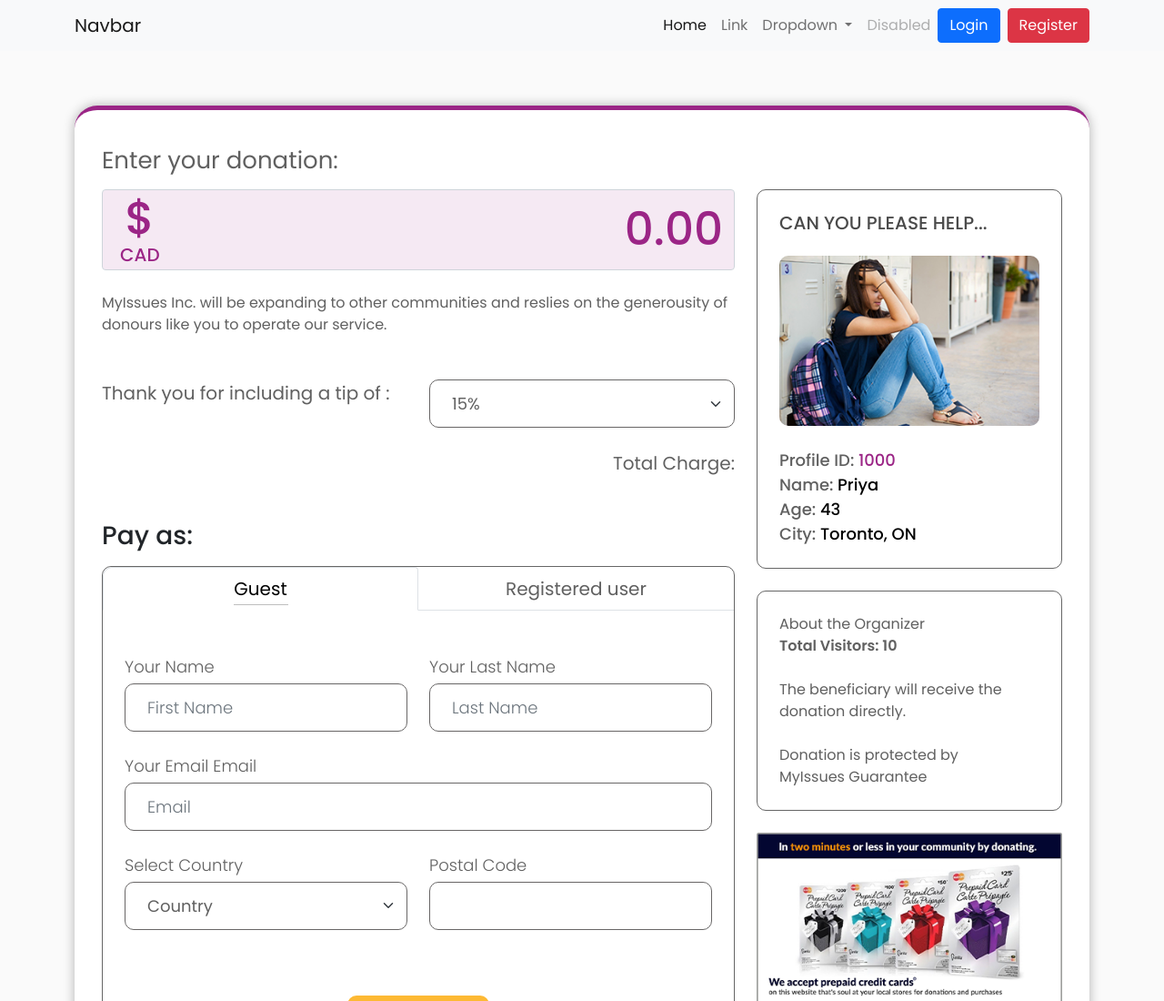
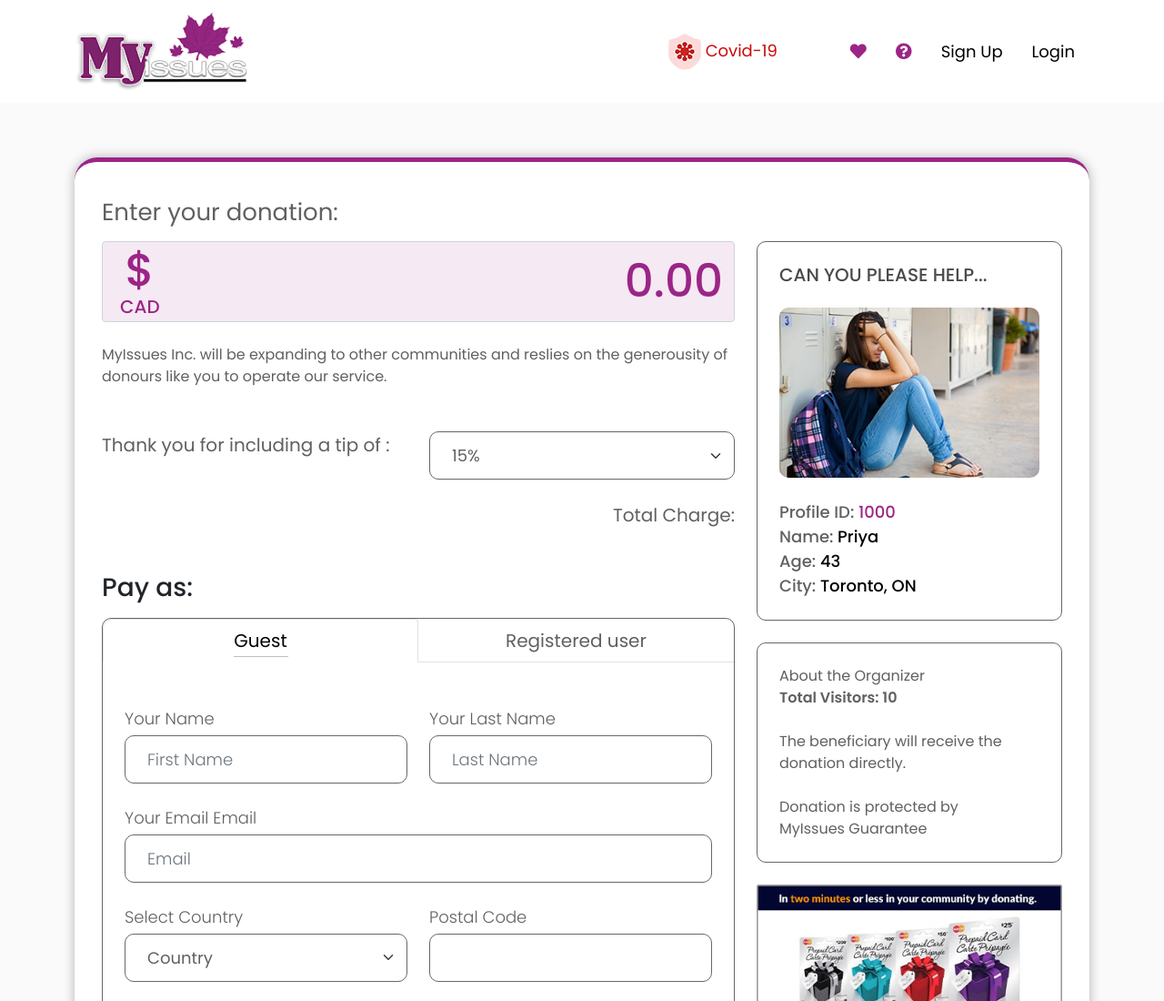
Before and after one commit to Nuruddin-Adnan/myissues-new, a plain HTML site: page page-10.html in a window 1280 px wide. Shown: the top 1100 px of the page at 91% size. Drawn offline with Linux system fonts and the light colour scheme.

Commit message:
page 10 header complete

```diff
--- /dev/null
+++ b/assets/scss/layouts/_page-10-header.scss
@@ -0,0 +1,29 @@
+.page-10-header {
+    .navbar-brand {
+        max-width: 190px;
+
+        @media (max-width: 767px) {
+            max-width: 140px;
+        }
+    }
+
+    .navbar-nav {
+        .nav-link {
+            font-size: 18px;
+            color: #000;
+
+            @media (min-width: 992px) {
+                padding-right: 1rem;
+                padding-left: 1rem;
+            }
+
+            &.corona {
+                color: #cc0809;
+            }
+
+            i {
+                color: #9b2586;
+            }
+        }
+    }
+}
--- a/assets/scss/style.scss
+++ b/assets/scss/style.scss
@@ -8,6 +8,10 @@
 
 
 /*=== layouts css start === */
+
+/*=== page-10-header css start === */
+@import 'layouts/page-10-header';
+/*===// end of page-10-header css === */
 
 /*=== steps-header css start === */
 @import 'layouts/steps-header';
--- a/page-10.html
+++ b/page-10.html
@@ -19,47 +19,43 @@
 
   <!-- === header section start === -->
   <header>
-    <nav class="navbar navbar-expand-lg navbar-light bg-light">
+    <nav class="navbar navbar-expand navbar-light bg-white page-10-header">
       <div class="container">
-        <a class="navbar-brand" href="#">Navbar</a>
+        <a class="navbar-brand" href="#"><img src="assets/images/logo.png" alt="logo" class="img-fluid"></a>
 
-        <a href="#" class="btn btn-primary ms-auto d-lg-none me-2">Login</a>
-
-        <button class="navbar-toggler" type="button" data-bs-toggle="collapse" data-bs-target="#navbarSupportedContent"
-          aria-controls="navbarSupportedContent" aria-expanded="false" aria-label="Toggle navigation">
-          <span class="navbar-toggler-icon"></span>
-        </button>
 
         <div class="collapse navbar-collapse" id="navbarSupportedContent">
-          <ul class="navbar-nav ms-auto mb-2 mb-lg-0">
+          <ul class="navbar-nav ms-auto align-items-center">
             <li class="nav-item">
-              <a class="nav-link active" aria-current="page" href="#">Home</a>
+              <a class="nav-link corona me-md-5" aria-current="page" href="#">
+                <img src="assets/images/icon/corona.png" alt="icon"> <span class="d-lg-inline d-none">Covid-19</span>
+              </a>
             </li>
             <li class="nav-item">
-              <a class="nav-link" href="#">Link</a>
+              <a class="nav-link" href="#"><i class="fas fa-heart"></i></a>
             </li>
-            <li class="nav-item dropdown">
-              <a class="nav-link dropdown-toggle" href="#" id="navbarDropdown" role="button" data-bs-toggle="dropdown"
+            <li class="nav-item">
+              <a class="nav-link" href="#"><i class="fas fa-question-circle"></i></a>
+            </li>
+            <li class="nav-item d-md-block d-none">
+              <a class="nav-link" href="#" data-bs-toggle="modal" data-bs-target="#page-10-login">Sign Up </a>
+            </li>
+            <li class="nav-item d-md-block d-none">
+              <a class="nav-link" href="#" data-bs-toggle="modal" data-bs-target="#page-10-register">Login</a>
+            </li>
+            <li class="nav-item dropdown d-md-none">
+              <a class="nav-link" href="#" id="navbarDropdown" role="button" data-bs-toggle="dropdown"
                 aria-expanded="false">
-                Dropdown
+                <img src="assets/images/icon/Menu.png" alt="icon" class="img-fluid">
               </a>
-              <ul class="dropdown-menu" aria-labelledby="navbarDropdown">
-                <li><a class="dropdown-item" href="#">Action</a></li>
-                <li><a class="dropdown-item" href="#">Another action</a></li>
-                <li>
-                  <hr class="dropdown-divider">
-                </li>
-                <li><a class="dropdown-item" href="#">Something else here</a></li>
+              <ul class="dropdown-menu dropdown-menu-end" aria-labelledby="navbarDropdown">
+                <li> <a class="dropdown-item" href="#" data-bs-toggle="modal" data-bs-target="#page-10-login">Sign Up
+                  </a></li>
+                <li><a class="dropdown-item" href="#" data-bs-toggle="modal"
+                    data-bs-target="#page-10-register">Login</a></li>
               </ul>
             </li>
-            <li class="nav-item">
-              <a class="nav-link disabled">Disabled</a>
-            </li>
           </ul>
-          <a href="#" class="btn btn-primary d-none d-lg-inline-block" data-bs-toggle="modal"
-            data-bs-target="#page-10-login">Login</a>
-          <a href="#" class="btn btn-danger ms-2 d-none d-lg-inline-block" data-bs-toggle="modal"
-            data-bs-target="#page-10-register">Register</a>
         </div>
       </div>
     </nav>
```
Also changed, not shown: assets/css/style.css, assets/images/icon/Menu.png (added), assets/images/icon/corona.png (added), assets/scss/layouts/_navbar.scss (deleted), 1 other file.
